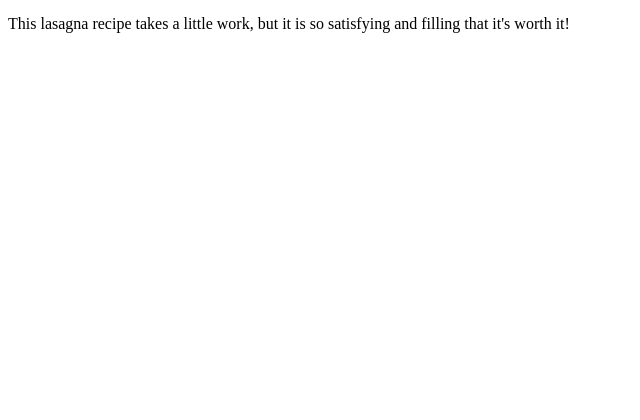
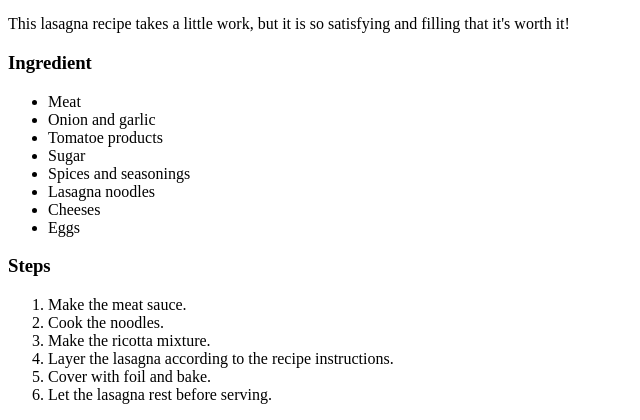
Before and after one commit to kite-tutu/odin-recipes, a plain HTML site: page recipes/lasagna.html in a window 1280 px wide. Shown: the part 428-848 px from the top of the page, without its empty margins (0-640 px from the left). Before the commit the page ends 800 px from the top, so only its background shows below. Drawn offline with Linux system fonts and the light colour scheme.

Commit message:
added an unordered list for ingredients and an ordered list for the step to prepare the lasagna

```diff
--- a/recipes/lasagna.html
+++ b/recipes/lasagna.html
@@ -11,5 +11,28 @@
 
     <h3>About Lasagna Recipe</h3>
     <p>This lasagna recipe takes a little work, but it is so satisfying and filling that it's worth it!</p>
+
+    <h3>Ingredient</h3>
+    <ul>
+        <li>Meat</li>
+        <li>Onion and garlic</li>
+        <li>Tomatoe products</li>
+        <li>Sugar</li>
+        <li>Spices and seasonings</li>
+        <li>Lasagna noodles</li>
+        <li>Cheeses</li>
+        <li>Eggs</li>
+    </ul>
+
+    <h3>Steps</h3>
+    <ol>
+        <li>Make the meat sauce.</li>
+        <li>Cook the noodles.</li>
+        <li>Make the ricotta mixture.</li>
+        <li>Layer the lasagna according to the recipe instructions.</li>
+        <li>Cover with foil and bake.</li>
+        <li>Let the lasagna rest before serving.</li>
+    </ol>
+
 </body>
 </html>
```
